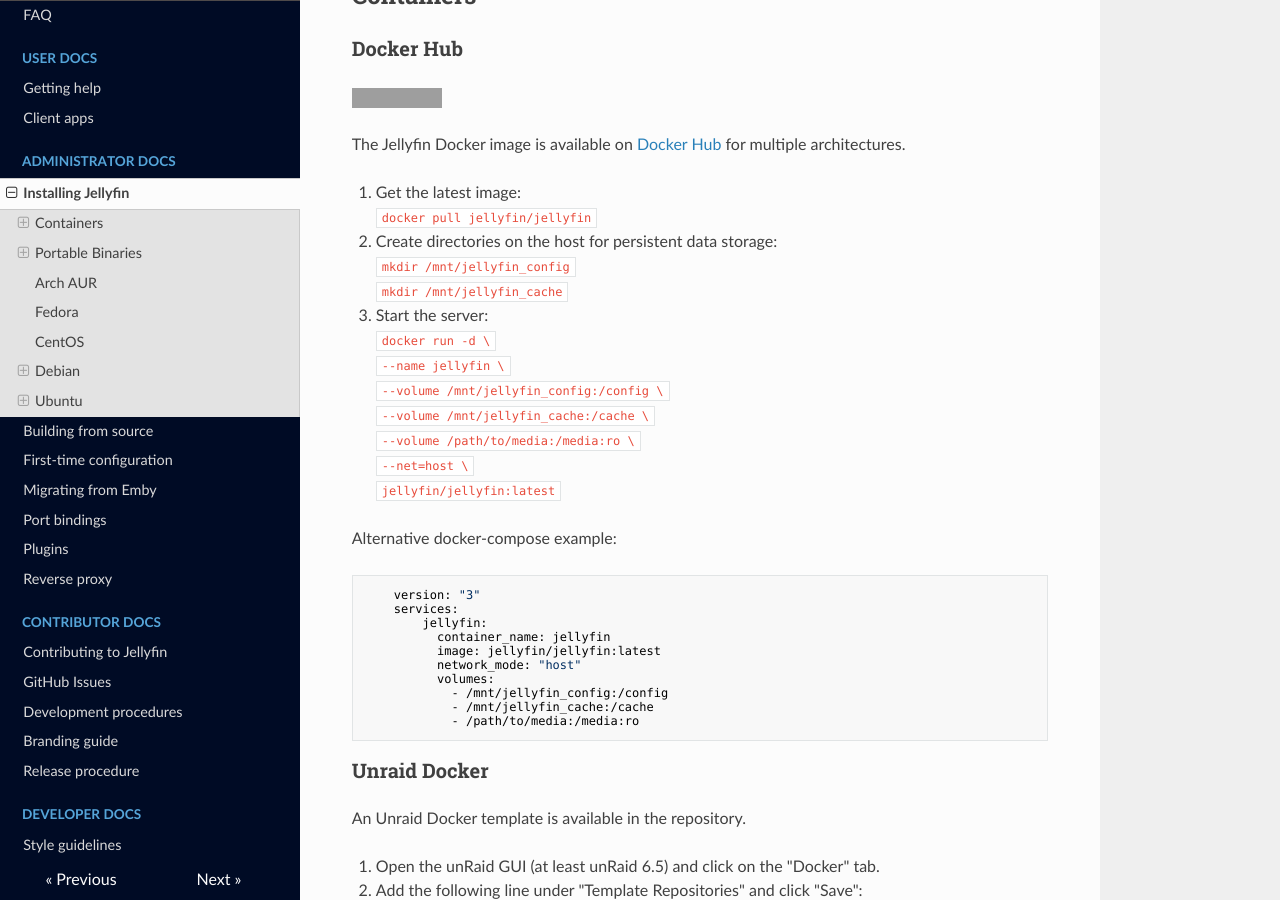
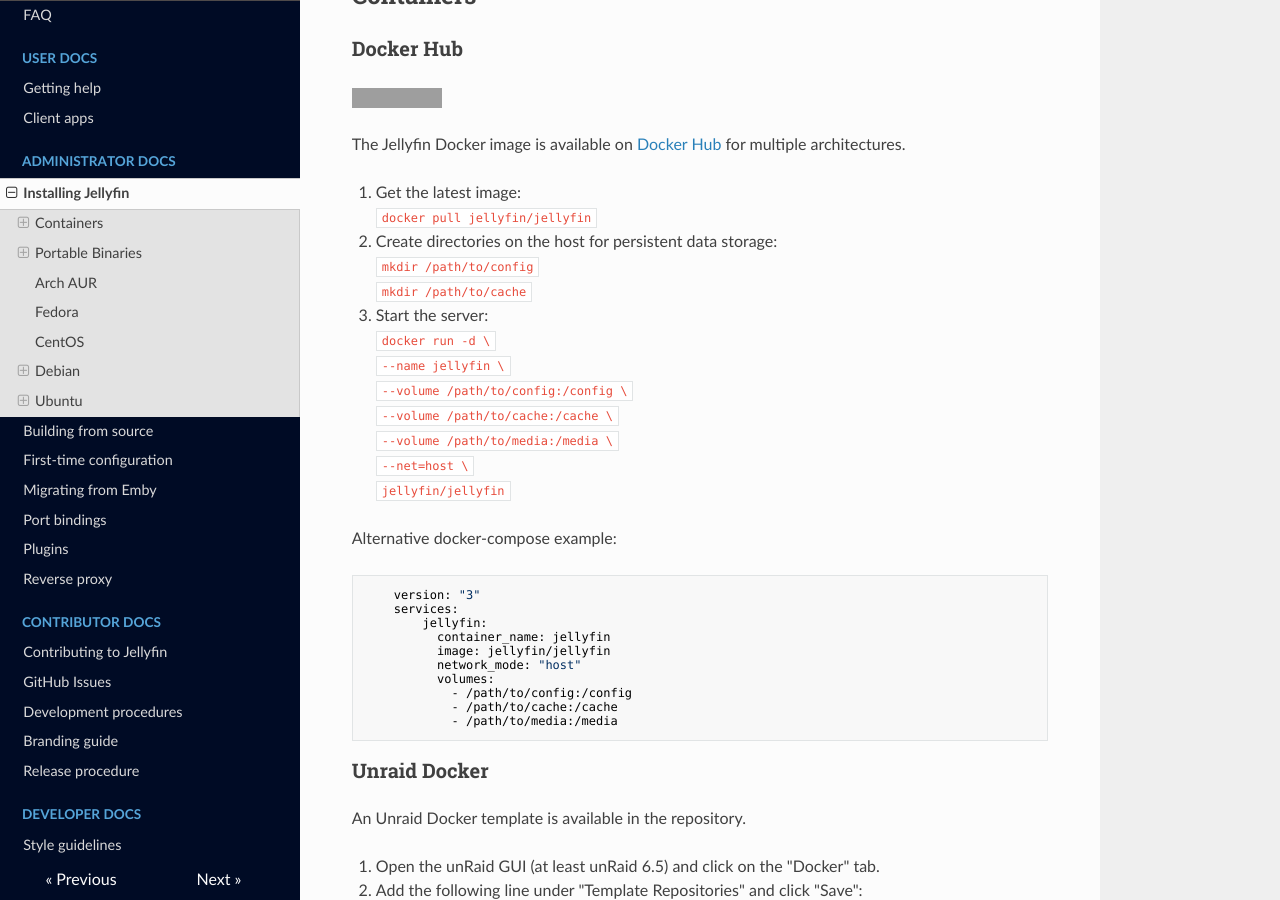
Before and after one commit to jellyfin-archive/jellyfin-docs, an MkDocs documentation site: the page built from docs/administrator-docs/installing.md, in a window 1280 px wide and 900 px high, scrolled down 253 px. Built offline with MkDocs 1.6.1, drawn with Linux system fonts in a browser that asks for light colours; nearby versions of some CDN libraries; old or Windows-style settings are respelled for this version of MkDocs; grey boxes are pictures that could not be loaded.

Commit message:
Addressed changes to Docker parameters

````diff
--- a/docs/administrator-docs/installing.md
+++ b/docs/administrator-docs/installing.md
@@ -13,16 +13,16 @@ The Jellyfin Docker image is available on [Docker Hub](https://hub.docker.com/r/
 1. Get the latest image:
     `docker pull jellyfin/jellyfin`
 2. Create directories on the host for persistent data storage:
-    `mkdir /mnt/jellyfin_config`
-    `mkdir /mnt/jellyfin_cache`
+    `mkdir /path/to/config`
+    `mkdir /path/to/cache`
 3. Start the server:
     `docker run -d \`
     `--name jellyfin \`
-    `--volume /mnt/jellyfin_config:/config \`
-    `--volume /mnt/jellyfin_cache:/cache \`
-    `--volume /path/to/media:/media:ro \`
+    `--volume /path/to/config:/config \`
+    `--volume /path/to/cache:/cache \`
+    `--volume /path/to/media:/media \`
     `--net=host \`
-    `jellyfin/jellyfin:latest`
+    `jellyfin/jellyfin`
 
 Alternative docker-compose example:
 ```
@@ -30,12 +30,12 @@ Alternative docker-compose example:
     services:
         jellyfin:
           container_name: jellyfin
-          image: jellyfin/jellyfin:latest
+          image: jellyfin/jellyfin
           network_mode: "host"
           volumes:
-            - /mnt/jellyfin_config:/config
-            - /mnt/jellyfin_cache:/cache
-            - /path/to/media:/media:ro
+            - /path/to/config:/config
+            - /path/to/cache:/cache
+            - /path/to/media:/media
 ```
 ### Unraid Docker
 
````
